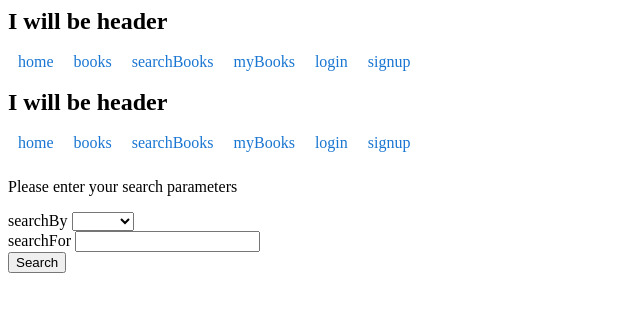
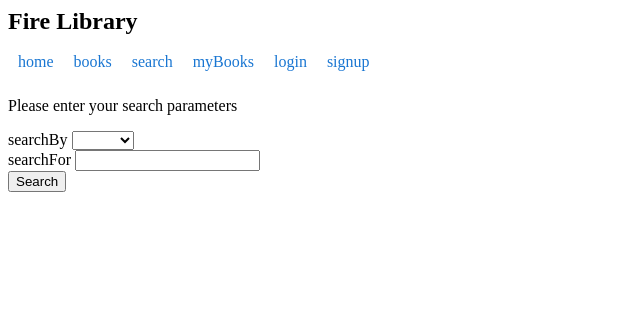
Before and after one commit to 220705-UTA-NET/FireLibraryV2, an Angular app in the folder fire-library-spa/: page /searchBooks in a window 1280 px wide. Shown: the top 312 px of the page, without its empty margins (0-640 px from the left). Built offline with nearby package versions, Linux system fonts and the light colour scheme.

Commit message:
added login changes to top and auth service. also changed search to be able to add to cart. commit this before breaking

```diff
--- a/fire-library-spa/src/app/auth/auth.service.ts
+++ b/fire-library-spa/src/app/auth/auth.service.ts
@@ -34,7 +34,7 @@ export class AuthService{
             this.customerId = resp.customerId;
             this.time2live = resp.timeInSecs;
         })
-        this.router.navigate(['/home']);
+        this.router.navigate(['/login']);
     }
     login(username:string, password:string){
         var myheaders = new HttpHeaders();
--- a/fire-library-spa/src/app/search-books/search-books.component.html
+++ b/fire-library-spa/src/app/search-books/search-books.component.html
@@ -1,8 +1,7 @@
-<app-top></app-top>
 
 <p>Please enter your search parameters</p>
 
-<form [formGroup]="searchForm" [action]="searchUrl" method="GET" (ngSubmit)="onSubmit()">
+<form [formGroup]="searchForm">
     <div>
       <label for="searchBy">
         searchBy
@@ -20,7 +19,7 @@
       </label>
       <input id="searchFor" type="text" formControlName="searchFor">
     </div>
-    <button class="button" type="submit">Search</button>
+    <button class="button" (click)="onSubmit()">Search</button>
 </form>
 <br/>
 <div>
@@ -38,6 +37,7 @@
       <li>TotalCopies: {{item.totalCopies}}</li>
       <li>AvalableCopies: {{item.avalableCopies}}</li>
       </ul>
+      <div *ngIf="loggedIn"><button (click)="addBook(item)">add</button></div>
   </div>
 </div>
 
--- a/fire-library-spa/src/app/search-books/search-books.component.ts
+++ b/fire-library-spa/src/app/search-books/search-books.component.ts
@@ -1,7 +1,10 @@
-import { Component, OnInit } from '@angular/core';
+import { Component, OnDestroy, OnInit } from '@angular/core';
 import { FormBuilder } from '@angular/forms';
+import { Subscription } from 'rxjs';
+import { AuthService } from '../auth/auth.service';
 
 import { Book } from '../Models/book';
+import { CartService } from '../services/cart.service';
 import { SearchBooksService } from '../services/search-books-result.service';
 
 @Component({
@@ -9,10 +12,10 @@ import { SearchBooksService } from '../services/search-books-result.service';
   templateUrl: './search-books.component.html',
   styleUrls: ['./search-books.component.css']
 })
-export class SearchBooksComponent implements OnInit {
+export class SearchBooksComponent implements OnInit, OnDestroy {
 
-  searchUrl = "https://fire-library-spa.azurewebsites.net/searchBooksResult";
-  //"http://localhost:4200/searchBooksResult";
+  public loggedIn = false;
+  private authListener: Subscription|null = null;
 
   searchForm = this.formBuilder.group({
     searchBy: '',
@@ -20,8 +23,11 @@ export class SearchBooksComponent implements OnInit {
   });
   books : Book[] = [];
   private url:string = "https://firelibrarydocker.azurewebsites.net/api/Books/search/"
- //"https://firelirbraryv2.azurewebsites.net/api/Books/search/";
-  constructor(private formBuilder: FormBuilder, private searchBooksService:SearchBooksService) { }
+  constructor(private formBuilder: FormBuilder, private searchBooksService:SearchBooksService,private auth:AuthService, private cart:CartService) {
+    this.authListener = this.auth.getAuthStatusListener().subscribe(value=>{
+      this.loggedIn = value;
+    })
+   }
   // constructor() { }
 
   ngOnInit(): void {
@@ -47,4 +53,15 @@ export class SearchBooksComponent implements OnInit {
     }
     this.searchForm.reset();
   }
+  addBook(book:Book){
+
+    var index = this.cart.getBooksInCart().findIndex(a => a.isbn == book.isbn);
+    if(index < 0){//only add if book does not exists | basically look for book and get the index | findIndex returns -1 when not found
+      this.cart.addToCart(book);
+      console.log(this.cart.getBooksInCart());
+    }
+  }
+  ngOnDestroy(): void {
+    this.authListener?.unsubscribe();
+  }
 }
--- a/fire-library-spa/src/app/top/top.component.html
+++ b/fire-library-spa/src/app/top/top.component.html
@@ -1,12 +1,12 @@
-<h2>I will be header</h2>
+<h2>Fire Library</h2>
 <ul  class="navtop" style="margin: 0; padding:0;">
 <li><a routerLink="/home">home</a></li>
 <li><a routerLink="/home">books</a></li>
-<li><a href="/searchBooks">searchBooks</a></li>
+<li><a routerLink="/searchBooks">search</a></li>
 <li><a routerLink="/myBooks">myBooks</a></li> <!-- customerId must be passed in after login -->
 <span *ngIf="!loggedIn">
     <li><a routerLink="/login">login</a></li>
-    <li><a routerLink="/home">signup</a></li>
+    <li><a routerLink="/signup">signup</a></li>
 </span>
 <span *ngIf="loggedIn">
     <li>
```
